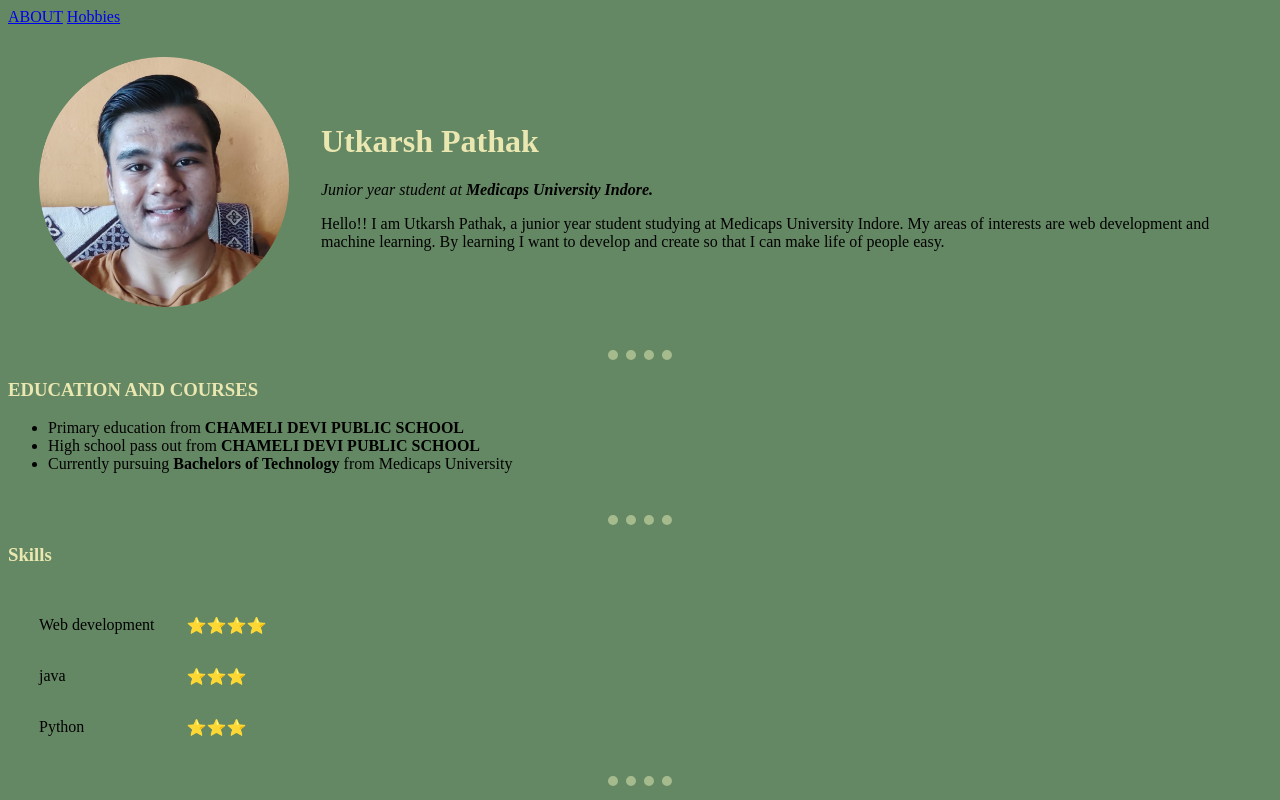
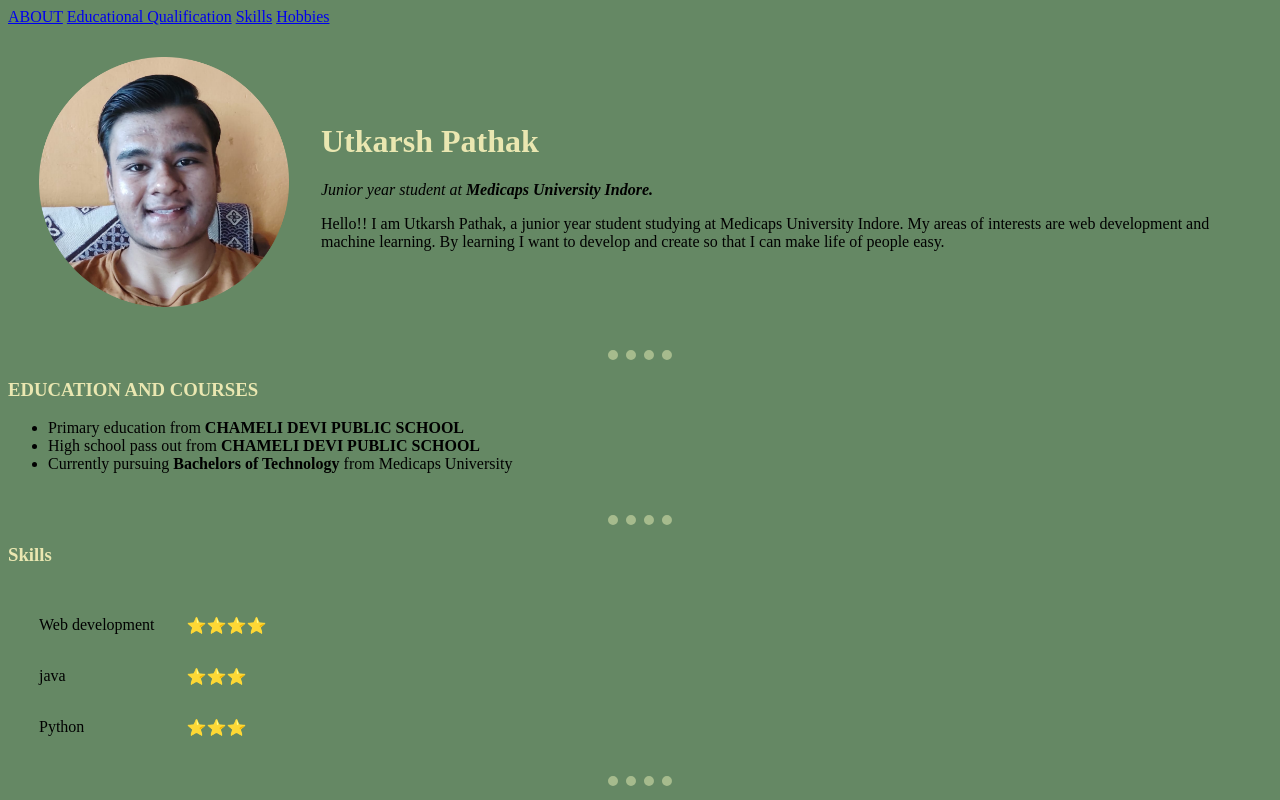
Before and after one commit to sushantsharma08/utkarsh-personal-site, a plain HTML site: page index.html in a window 1280 px wide. Shown: the top 800 px of the page. Drawn offline with Linux system fonts and the light colour scheme.

Commit message:
nav-bar-completed

```diff
--- a/css/styles.css
+++ b/css/styles.css
@@ -21,3 +21,8 @@ h3 {
 table {
     border-spacing: 30px;
 }
+
+.nav{
+    display: inline-block;
+    margin: auto;
+}
--- a/index.html
+++ b/index.html
@@ -5,8 +5,12 @@
     <link rel="stylesheet" href="css/styles.css">
 </head>
 <body>
+    <div class="nav">
     <a href="#about">ABOUT</a>
+    <a href="#edu">Educational Qualification</a>
+    <a href="#skills">Skills</a>
     <a href="#hobbies">Hobbies</a>
+    </div>
     <div id="about">
     <table >
         <tr>
```
